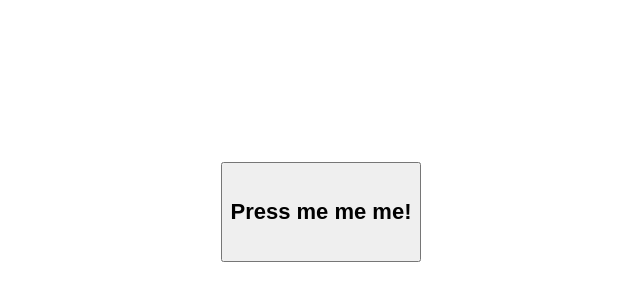
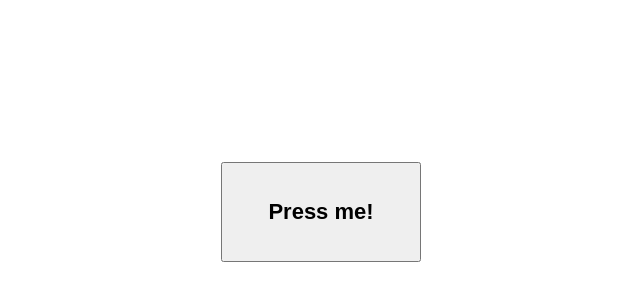
Before and after one commit to surdu/video-captcha, a website: page public/index.html in a window 1280 px wide. Shown: the part 196-496 px from the top of the page, without its empty margins (319-959 px from the left). Drawn offline with Linux system fonts and the light colour scheme.

Commit message:
Update index.html

```diff
--- a/public/index.html
+++ b/public/index.html
@@ -11,7 +11,7 @@
     <div id="numbers"></div>
   </div>
 
-  <button id="startBtn">Press me me me!</button>
+  <button id="startBtn">Press me!</button>
 
   <div id="thanks">
     Uploading ...
```
